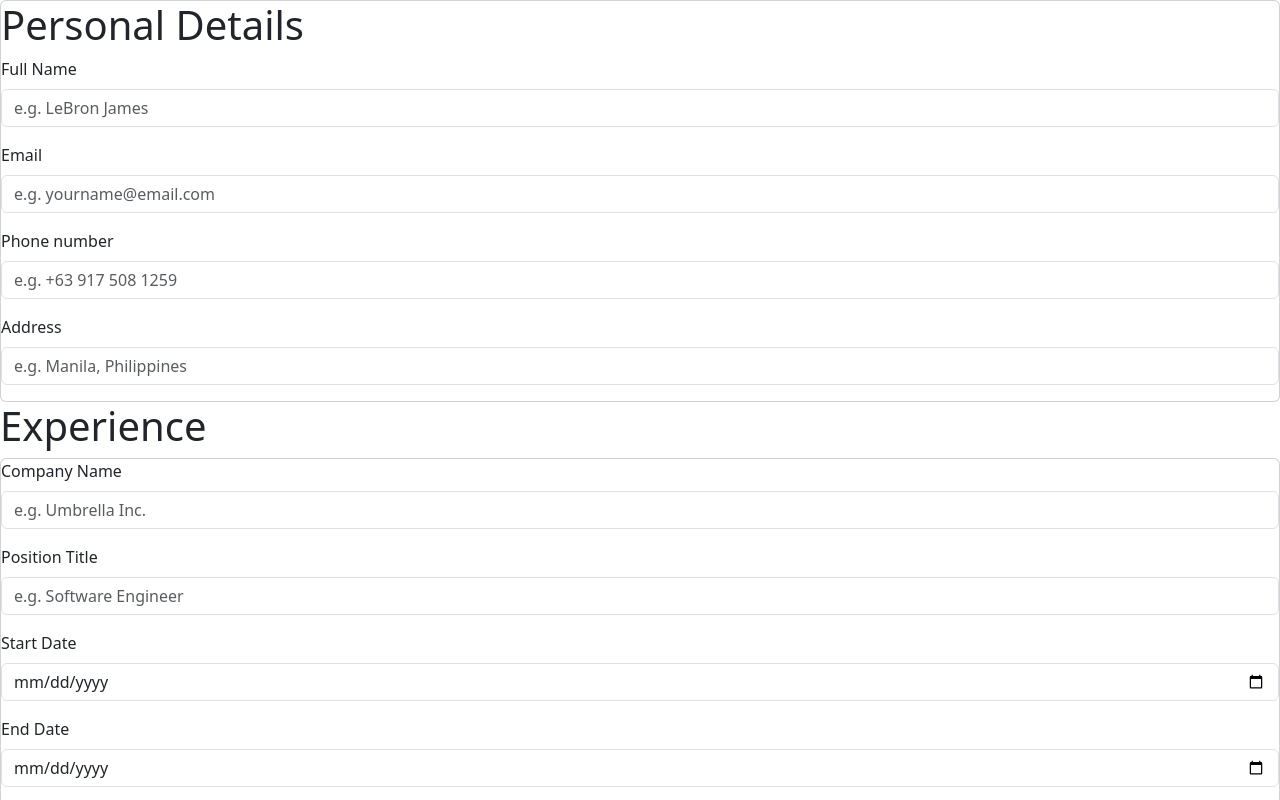
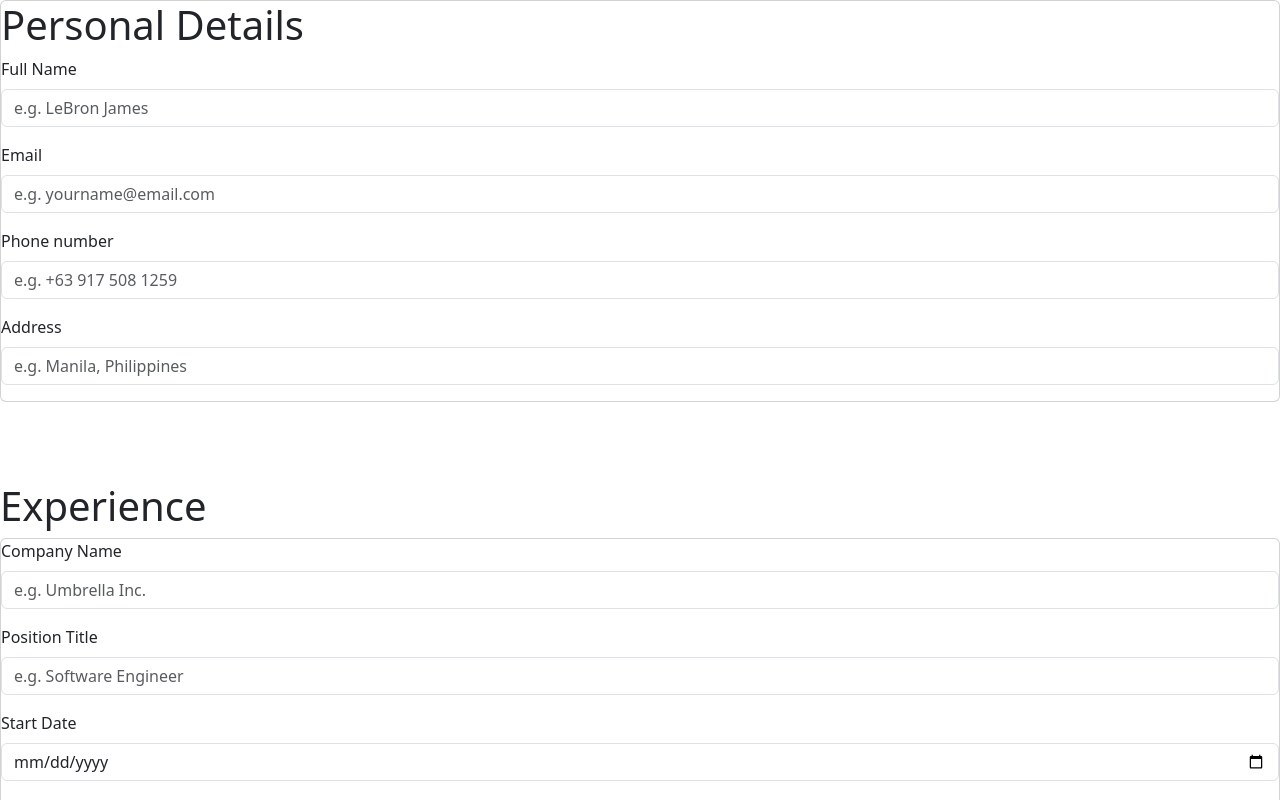
Before and after one commit to neilcasas/resume, a React (Vite) app: page / in a window 1280 px wide. Shown: the top 800 px of the page. Built offline with nearby package versions, Linux system fonts and the light colour scheme.

Commit message:
created editor stylesheet

```diff
--- a/src/components/Editor.tsx
+++ b/src/components/Editor.tsx
@@ -1,6 +1,7 @@
 import General from "./General";
 import Experience from "./Experience";
 import Education from "./Education";
+import "../styles/Editor.scss";
 
 function Editor() {
   return (
--- /dev/null
+++ b/src/styles/Editor.scss
@@ -0,0 +1,5 @@
+.editor-container {
+  display: flex;
+  flex-direction: column;
+  gap: 5rem;
+}
```
